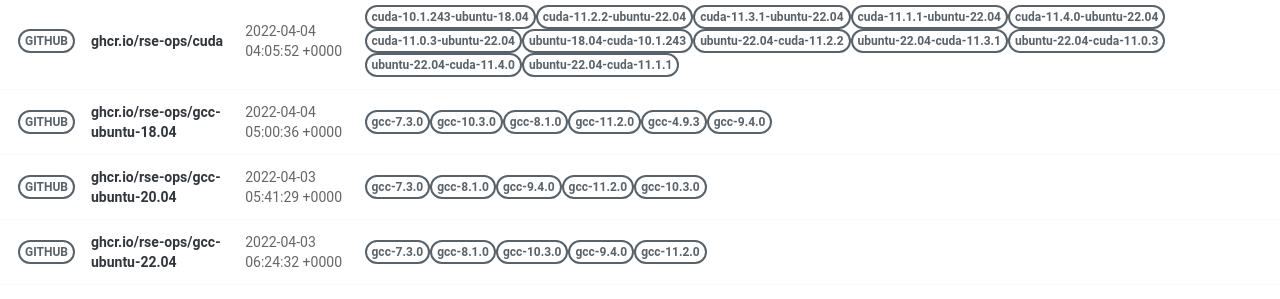
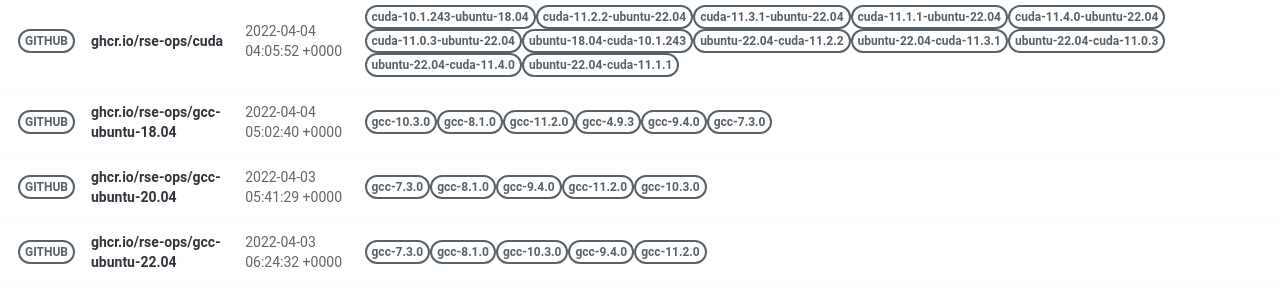
Before and after one commit to rse-ops/docker-images, a Jekyll site: the page built from pages/index.md, in a window 1280 px wide. Shown: the part 502-801 px from the top of the page. Built offline with Jekyll 4.4.1, drawn with Linux system fonts in a browser that asks for light colours; nearby versions of some CDN libraries.

Commit message:
Automated push to update library 2022-04-04

```diff
--- a/_library/ghcr.io-rse-ops-gcc-ubuntu-18.04.md
+++ b/_library/ghcr.io-rse-ops-gcc-ubuntu-18.04.md
@@ -1,14 +1,11 @@
 ---
 layout: container
 name: ghcr.io/rse-ops/gcc-ubuntu-18.04
-updated_at: 2022-04-04 05:00:36.037756
+updated_at: 2022-04-04 05:02:40.374376
 
 
 container_url: https://github.com/orgs/rse-ops/packages/container/package/gcc-ubuntu-18.04
 versions:
- - tag: gcc-7.3.0
-   dockerfile: https://github.com/rse-ops/docker-images/blob/main/ubuntu/gcc/Dockerfile
-   manifest: https://crane.ggcr.dev/manifest/ghcr.io/rse-ops/gcc-ubuntu-18.04:gcc-7.3.0
  - tag: gcc-10.3.0
    dockerfile: https://github.com/rse-ops/docker-images/blob/main/ubuntu/gcc/Dockerfile
    manifest: https://crane.ggcr.dev/manifest/ghcr.io/rse-ops/gcc-ubuntu-18.04:gcc-10.3.0
```
Also changed, not shown: other parts of _library/ghcr.io-rse-ops-gcc-ubuntu-18.04.md (+3 -0 lines).
